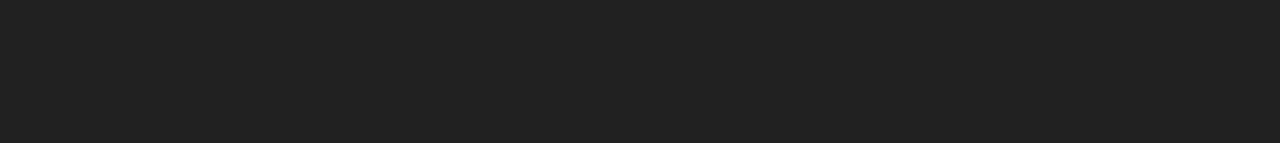
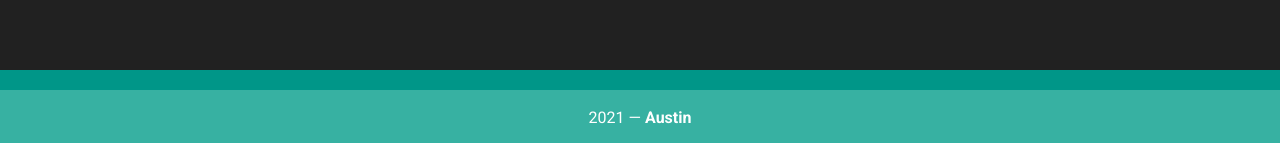
Before and after one commit to abspen1/V3, a Vue app: page / in a window 1280 px wide. Shown: the part 654-797 px from the top of the page. Built offline with nearby package versions, Linux system fonts and the light colour scheme.

Commit message:
add footer

```diff
--- a/src/App.vue
+++ b/src/App.vue
@@ -8,17 +8,19 @@
     <v-main>
       <router-view></router-view>
     </v-main>
-    <!-- <app-footer v-show="atAbout" /> -->
+    <app-footer v-show="atHome" />
   </v-app>
 </template>
 
 <script>
 import AppMenu from "./components/AppMenu.vue";
+import AppFooter from "./components/AppFooter.vue";
 
 export default {
   name: "App",
   components: {
     "app-menu": AppMenu,
+    "app-footer": AppFooter,
   },
   data: () => ({
     //
@@ -30,6 +32,9 @@
     atAbout() {
       return this.$route.name === "About" ? true : false;
     },
+    atHome() {
+      return this.$route.name === "Home" ? true : false;
+    },
   },
 };
 </script>
```
